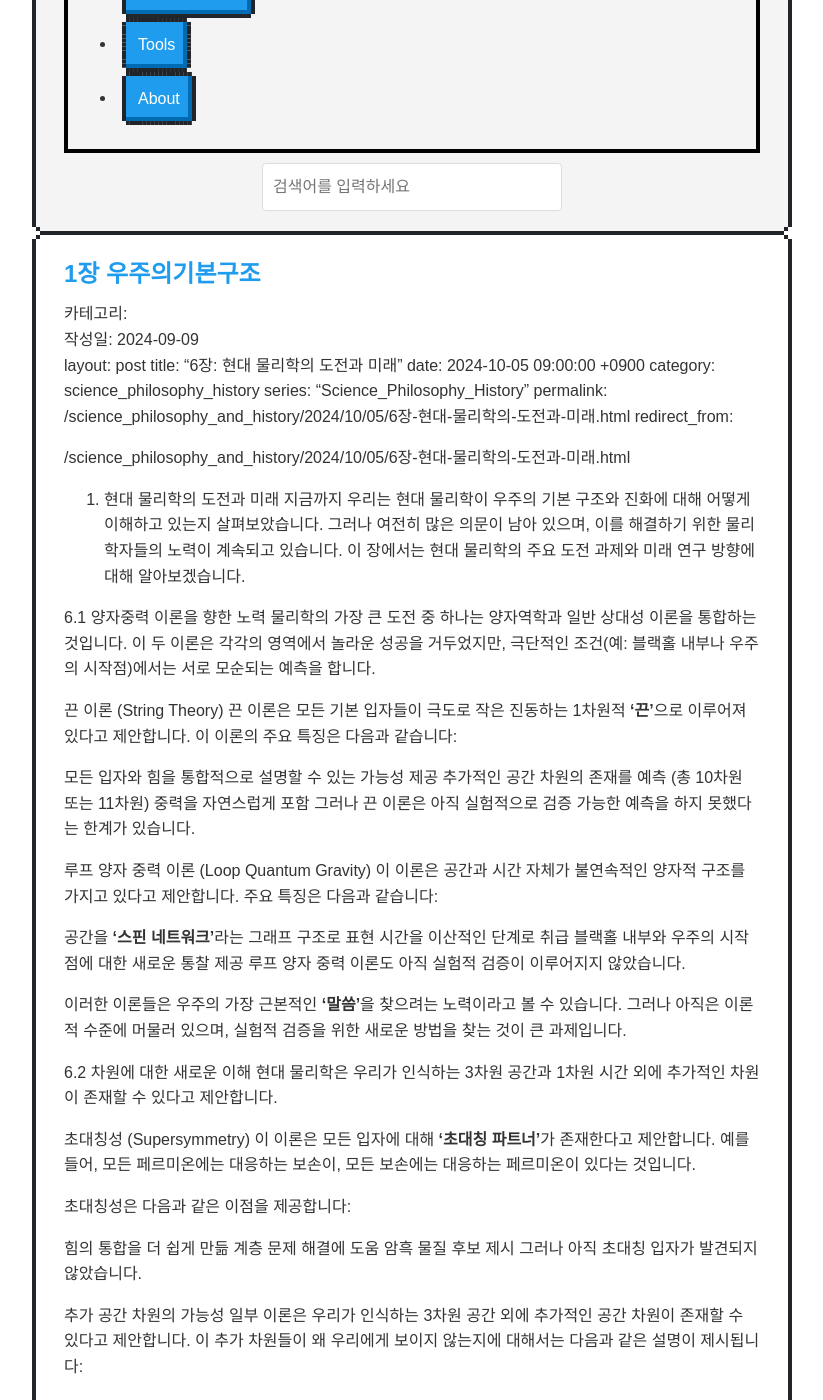
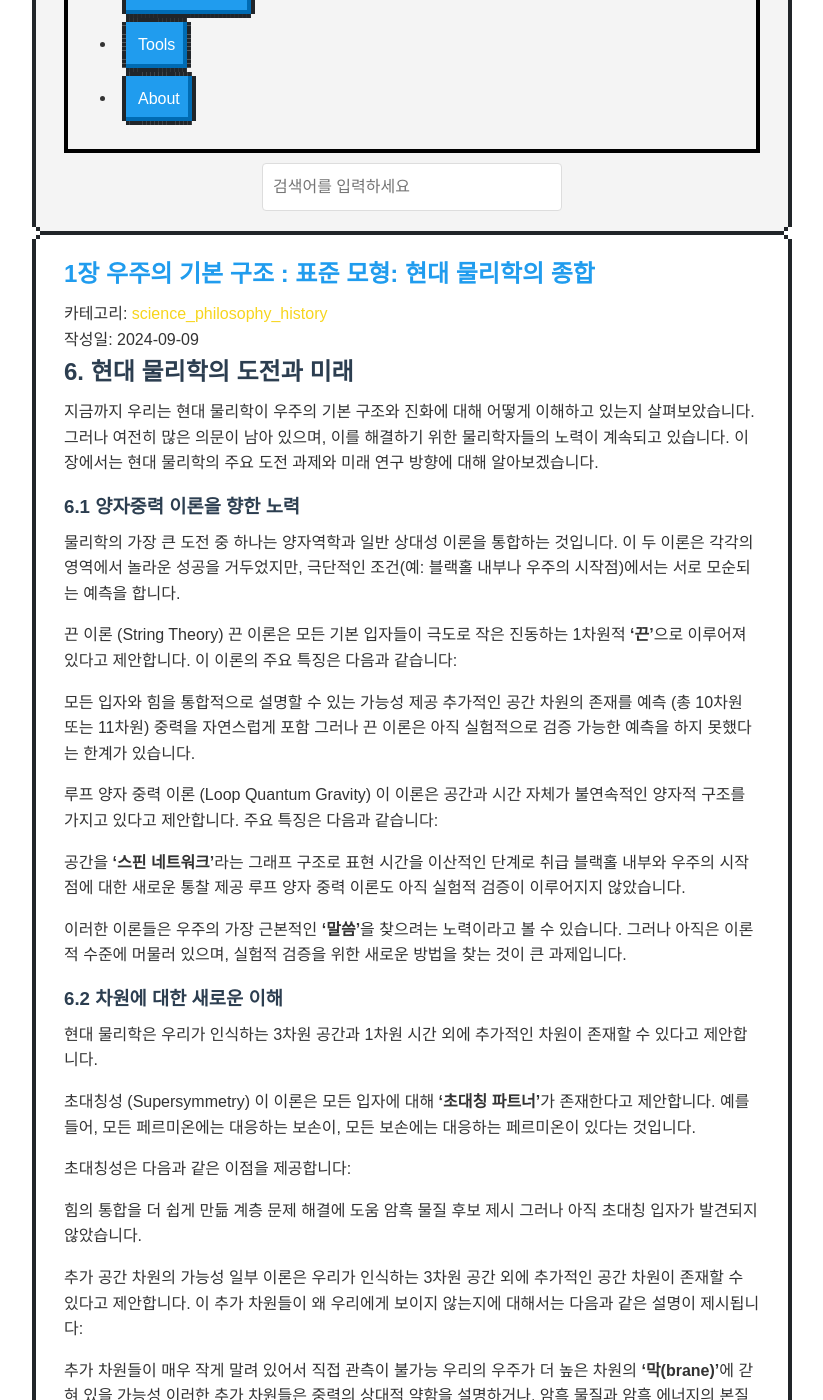
Before and after one commit to allenkang92/allenkang92.github.io, a Jekyll site: the page built from _posts/2024-09-09-1장-우주의기본구조.md, in a window 1280 px wide and 1400 px high, scrolled down 381 px. Shown: the whole window, without its empty margins (228-1051 px from the left). Built offline with Jekyll 4.4.1, drawn with Linux system fonts in a browser that asks for light colours; our own code applies the rules of GitHub Pages for plain Markdown files; comment, search, counter and statistics services are not loaded; some of the changed text lies outside the part shown.

Commit message:
포스팅 업로드

```diff
--- a/_posts/2024-09-09-1장-우주의기본구조.md
+++ b/_posts/2024-09-09-1장-우주의기본구조.md
@@ -1,10 +1,15 @@
-layout: post title: "6장: 현대 물리학의 도전과 미래" date: 2024-10-05 09:00:00 +0900 category: science_philosophy_history series: "Science_Philosophy_History" permalink: /science_philosophy_and_history/2024/10/05/6장-현대-물리학의-도전과-미래.html redirect_from:
+---
+layout: post
+title: "1장 우주의 기본 구조 : 표준 모형: 현대 물리학의 종합"
+date: 2024-09-09 21:50:00 +0900
+categories: [science_philosophy_history]
+series: "Science_Philosophy_History"
+---
 
-/science_philosophy_and_history/2024/10/05/6장-현대-물리학의-도전과-미래.html
-6. 현대 물리학의 도전과 미래
+## 6. 현대 물리학의 도전과 미래
 지금까지 우리는 현대 물리학이 우주의 기본 구조와 진화에 대해 어떻게 이해하고 있는지 살펴보았습니다. 그러나 여전히 많은 의문이 남아 있으며, 이를 해결하기 위한 물리학자들의 노력이 계속되고 있습니다. 이 장에서는 현대 물리학의 주요 도전 과제와 미래 연구 방향에 대해 알아보겠습니다.
 
-6.1 양자중력 이론을 향한 노력
+### 6.1 양자중력 이론을 향한 노력
 물리학의 가장 큰 도전 중 하나는 양자역학과 일반 상대성 이론을 통합하는 것입니다. 이 두 이론은 각각의 영역에서 놀라운 성공을 거두었지만, 극단적인 조건(예: 블랙홀 내부나 우주의 시작점)에서는 서로 모순되는 예측을 합니다.
 
 끈 이론 (String Theory)
@@ -25,7 +30,7 @@ layout: post title: "6장: 현대 물리학의 도전과 미래" date: 2024-10-0
 
 이러한 이론들은 우주의 가장 근본적인 **'말씀'**을 찾으려는 노력이라고 볼 수 있습니다. 그러나 아직은 이론적 수준에 머물러 있으며, 실험적 검증을 위한 새로운 방법을 찾는 것이 큰 과제입니다.
 
-6.2 차원에 대한 새로운 이해
+### 6.2 차원에 대한 새로운 이해
 현대 물리학은 우리가 인식하는 3차원 공간과 1차원 시간 외에 추가적인 차원이 존재할 수 있다고 제안합니다.
 
 초대칭성 (Supersymmetry)
@@ -47,7 +52,7 @@ layout: post title: "6장: 현대 물리학의 도전과 미래" date: 2024-10-0
 
 이러한 새로운 차원에 대한 이해는 우주의 근본 법칙들을 이해하는 데 중요한 역할을 할 수 있습니다. 그러나 이들을 직접 관측하거나 실험적으로 검증하는 것은 현재의 기술로는 매우 어려운 과제입니다.
 
-6.3 통합 이론을 향한 여정
+### 6.3 통합 이론을 향한 여정
 물리학자들의 궁극적인 목표는 **모든 것의 이론(Theory of Everything, TOE)**을 개발하는 것입니다. 이는 우주의 모든 힘과 입자들을 하나의 통일된 체계로 설명할 수 있는 이론을 말합니다.
 
 대통일 이론 (Grand Unified Theory, GUT)
@@ -62,7 +67,7 @@ layout: post title: "6장: 현대 물리학의 도전과 미래" date: 2024-10-0
 도전 과제: 실험적 검증의 어려움, 수학적 복잡성
 이러한 통합 이론의 추구는 우주의 근본 원리를 완전히 이해하려는 노력이라고 볼 수 있습니다.
 
-6.4 새로운 실험과 관측 기술
+### 6.4 새로운 실험과 관측 기술
 이론적 발전과 더불어, 새로운 실험과 관측 기술의 개발도 물리학의 미래에 중요한 역할을 합니다.
 
 입자 가속기
@@ -77,7 +82,7 @@ LIGO와 같은 중력파 관측소는 우리에게 우주를 바라보는 새로
 암흑 물질 탐색
 다양한 유형의 검출기를 사용하여 암흑 물질 입자를 직접 탐지하려는 노력이 계속되고 있습니다. 이러한 실험들은 암흑 물질의 본질을 밝히는 데 중요한 역할을 할 것입니다.
 
-6.5 새로운 패러다임의 가능성
+### 6.5 새로운 패러다임의 가능성
 물리학의 역사를 보면, 때때로 완전히 새로운 패러다임이 등장하여 우리의 이해를 근본적으로 바꾸어 놓는 경우가 있었습니다. 향후에도 이러한 패러다임 전환이 일어날 가능성이 있습니다.
 
 정보와 물리학의 연결
@@ -89,7 +94,7 @@ LIGO와 같은 중력파 관측소는 우리에게 우주를 바라보는 새로
 시뮬레이션 가설
 우리가 살고 있는 우주가 고도로 발달한 문명에 의해 만들어진 컴퓨터 시뮬레이션일 가능성을 제기하는 가설입니다. 이는 물리학의 근본 법칙에 대한 우리의 이해에 새로운 관점을 제시합니다.
 
-7. 결론: 끝없는 탐구의 여정
+## 7. 결론: 끝없는 탐구의 여정
 우리는 우주의 기본 구조에 대한 현대 물리학의 이해를 살펴보았습니다. 기본 입자들과 힘들, 우주의 역사와 구조, 그리고 현대 물리학의 도전들을 통해 우리는 자연의 근본 원리들을 조금씩 이해해가고 있습니다.
 
 그러나 이는 끝이 아닌 시작입니다. 과학은 끊임없이 발전하고 있으며, 우리의 이해는 계속해서 깊어지고 있습니다. 앞으로 우리가 마주할 새로운 발견들은 어떤 놀라운 통찰을 가져다줄까요?
```
Also changed, not shown: _posts/2024-09-09-1장-표준 모형-현대물리학의종합.md (+31 -12 lines).
